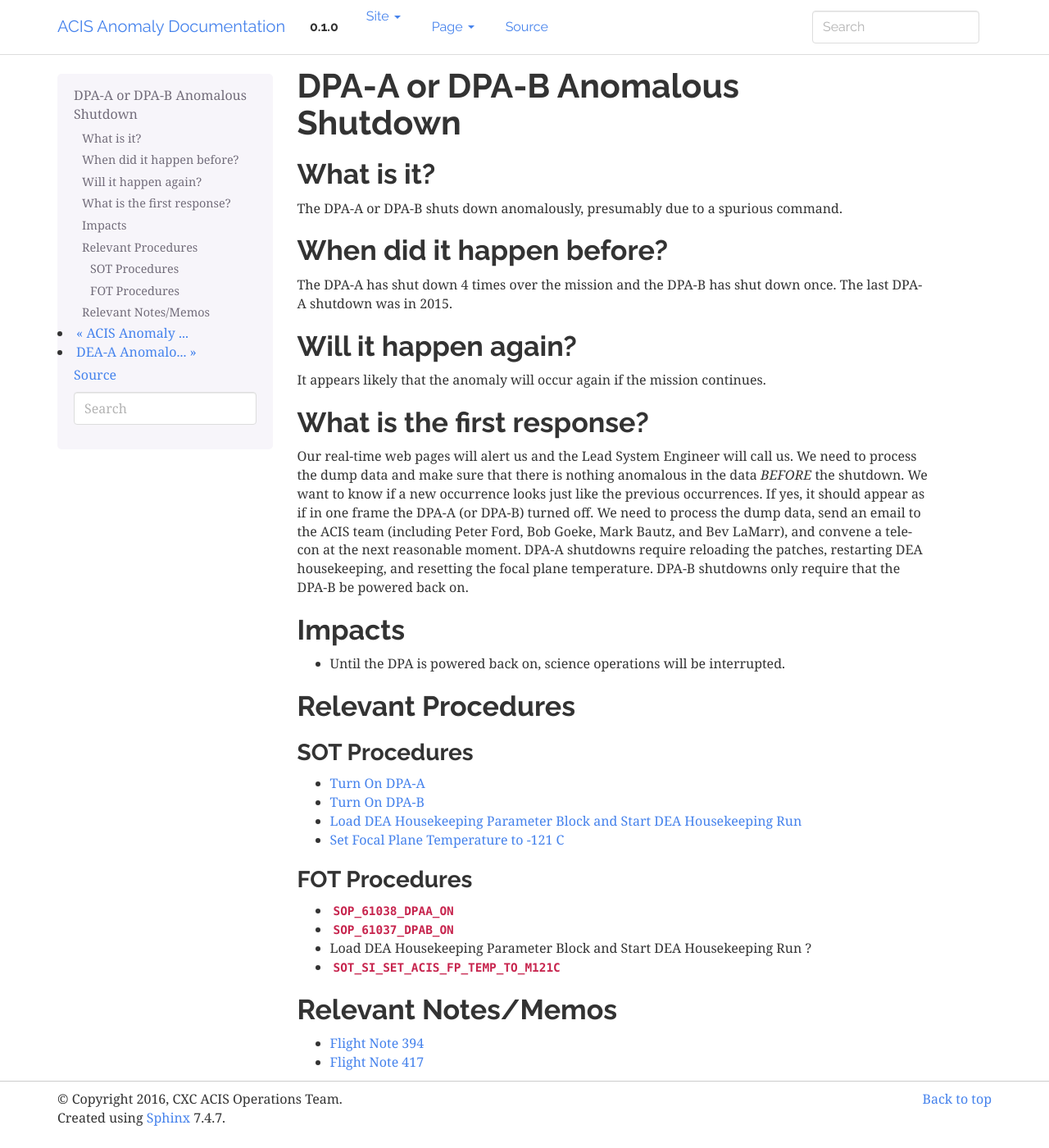
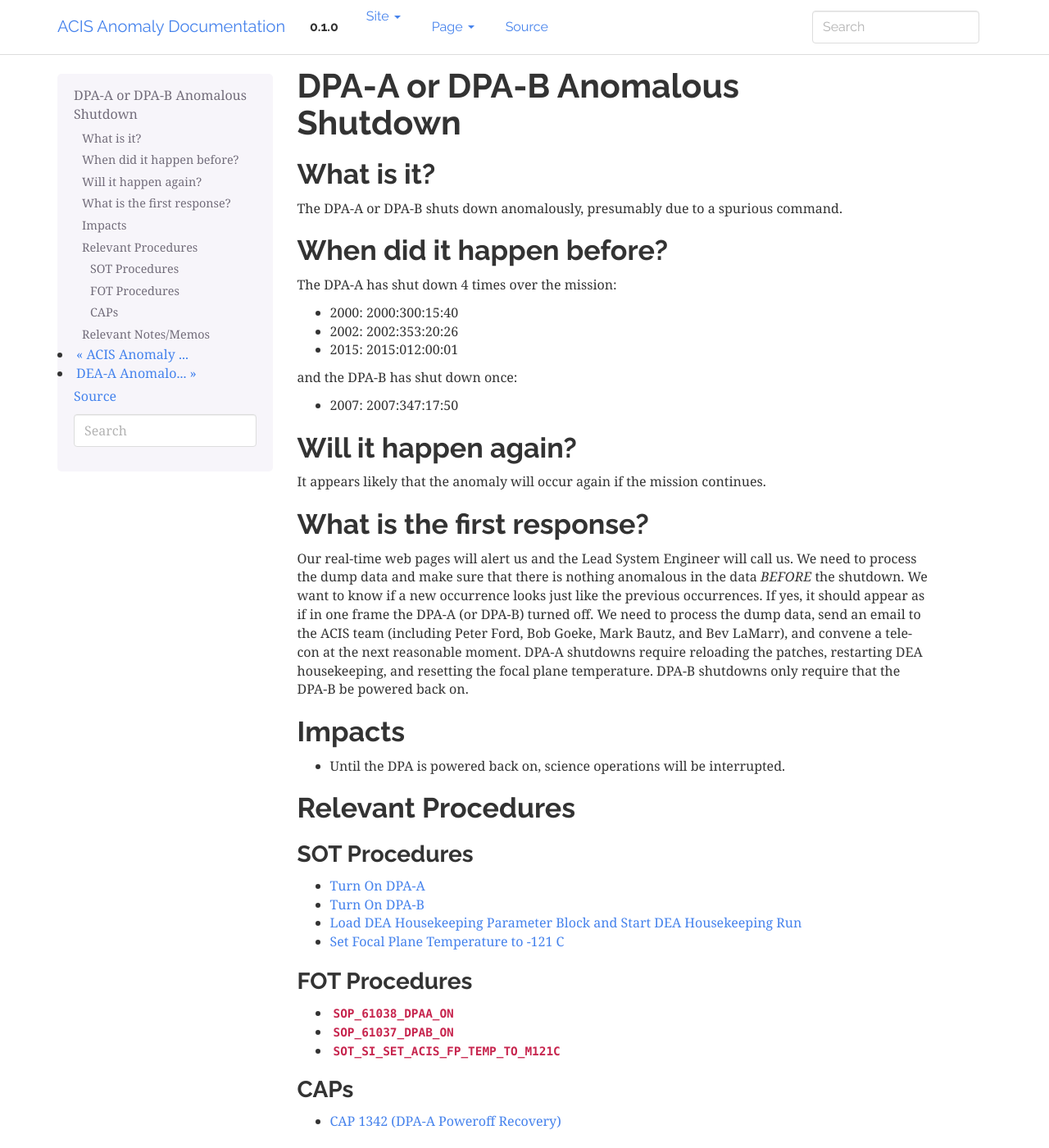
Before and after one commit to acisops/acis_anomaly_pages, a Sphinx documentation site: the page built from source/dpa_shutdown.rst, in a window 1280 px wide and 1400 px high. Shown: the whole window at 82% size. Built offline with Sphinx 7.4.7, drawn with Linux system fonts in a browser that asks for light colours.

Commit message:
More edits to DPA shutdown page

```diff
--- a/source/dpa_shutdown.rst
+++ b/source/dpa_shutdown.rst
@@ -11,7 +11,15 @@ The DPA-A or DPA-B shuts down anomalously, presumably due to a spurious command.
 When did it happen before?
 --------------------------
 
-The DPA-A has shut down 4 times over the mission and the DPA-B has shut down once. The last DPA-A shutdown was in 2015.
+The DPA-A has shut down 4 times over the mission:
+
+* 2000: 2000:300:15:40
+* 2002: 2002:353:20:26
+* 2015: 2015:012:00:01
+
+and the DPA-B has shut down once:
+
+* 2007: 2007:347:17:50
 
 Will it happen again?
 ---------------------
@@ -58,8 +66,12 @@ FOT Procedures
 
 * |dpaa_on|_
 * |dpab_on|_
-* Load DEA Housekeeping Parameter Block and Start DEA Housekeeping Run ?
 * |fptemp_121|_
+
+CAPs
+++++
+
+* `CAP 1342 (DPA-A Poweroff Recovery) <http://occweb.cfa.harvard.edu/occweb/FOT/configuration/CAPs/1301_1400/CAP_1342_dpaa_poweroff_recovery/CAP_1342_dpaa_poweroff_recovery.pdf>`_
 
 Relevant Notes/Memos
 --------------------
```
